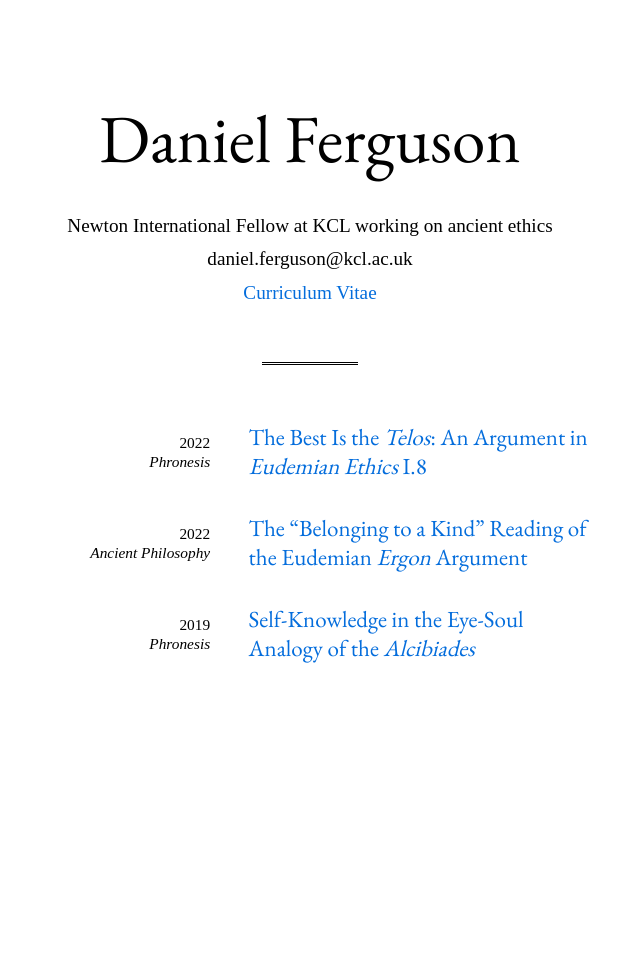
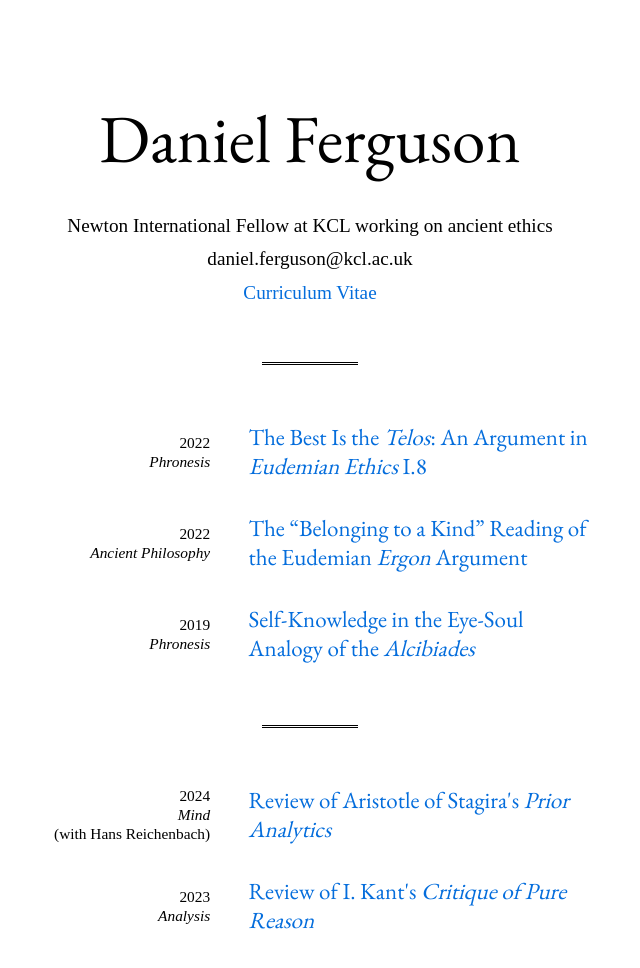
Before and after one commit to d-ferguson/d-ferguson.github.io, a plain HTML site: page index.html in a window 1280 px wide. Shown: the whole page, without its empty margins (330-970 px from the left). Before the commit the page ends 800 px from the top, so only its background shows below. Drawn offline with nearby package versions, Linux system fonts and the light colour scheme; a web font is replaced by a local one.

Commit message:
Add book review section

```diff
--- a/index.html
+++ b/index.html
@@ -43,6 +43,33 @@
 					of the <i>Alcibiades</i></a>
 				</div>
 			</div>
+			<div class="section"><br></div>
+				<div class="pub">
+					<div class="pub-info">
+						2024
+						<br>
+						<i>Mind</i>
+						<br>
+						(with Hans Reichenbach)
+					  </div>
+					<div class="pub-title">
+					<a href="https://google.com">
+						Review of Aristotle of Stagira's <i>Prior Analytics</i> </a>
+					</div>
+				</div>
+				<div class="pub">
+					<div class="pub-info">
+						2023
+						<br>
+						<i>Analysis</i>
+						<br>
+					</div>
+					<div class="pub-title">
+					<a href="https://google.com">
+						Review of I. Kant's <i>Critique of Pure Reason</i> </a>
+					</div>
+				</div>
+			</div>
 		</div>
 	</body>
 </html>
```
